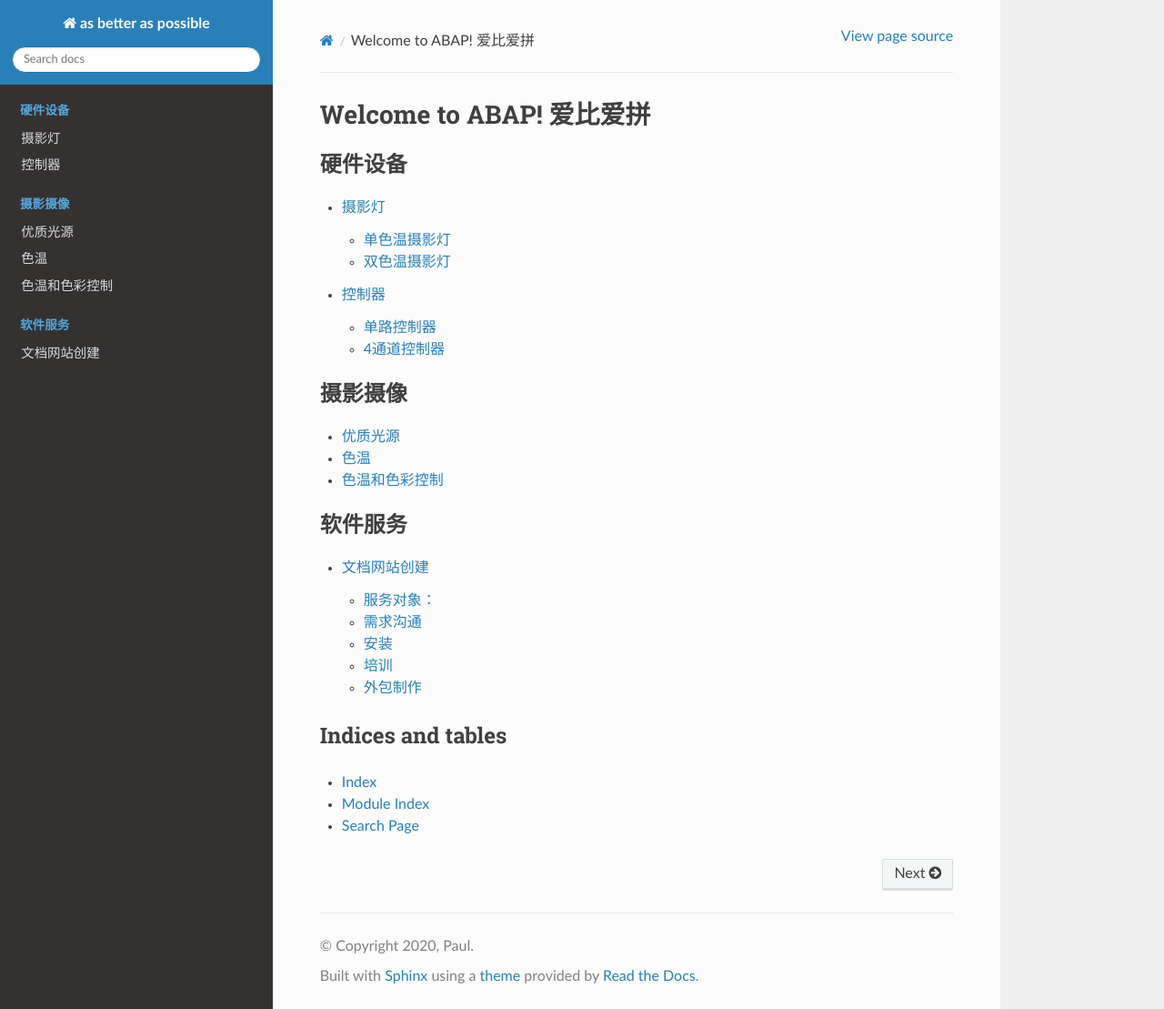
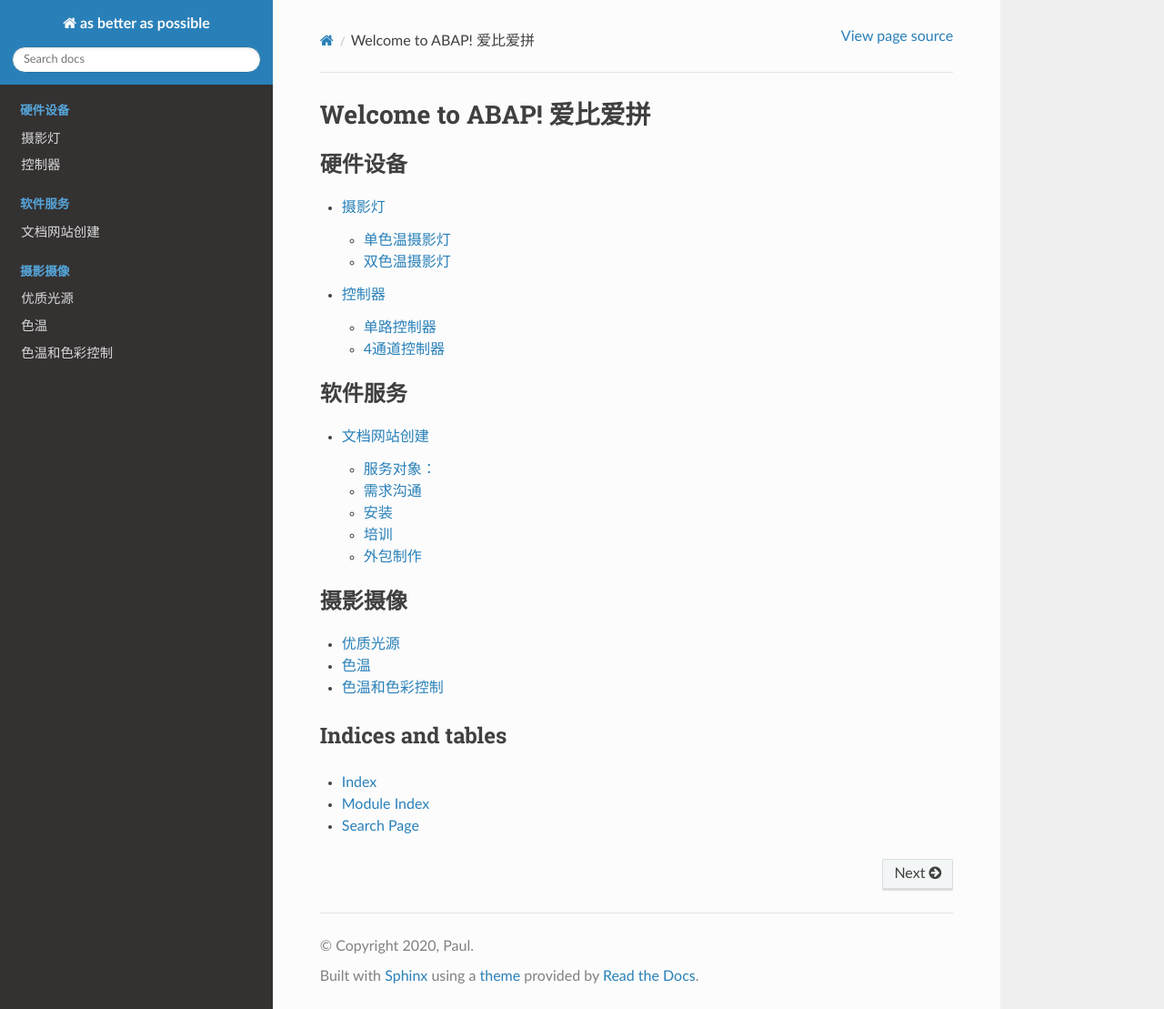
Before and after one commit to paultang/abapweb, a Sphinx documentation site: the page built from source/index.rst, in a window 1280 px wide and 1109 px high. Shown: the whole window at 91% size. Built offline with Sphinx 7.4.7 and the Read the Docs theme 2.0.0, drawn with Linux system fonts in a browser that asks for light colours.

```diff
--- a/source/index.rst
+++ b/source/index.rst
@@ -17,16 +17,18 @@ Welcome to ABAP! 爱比爱拼
 
 .. toctree::
    :maxdepth: 2
+   :caption: 软件服务
+
+   wiki
+
+.. toctree::
+   :maxdepth: 2
    :caption: 摄影摄像
 
    studio/photography
 
 
-.. toctree::
-   :maxdepth: 2
-   :caption: 软件服务
 
-   wiki
 
 
 
```
